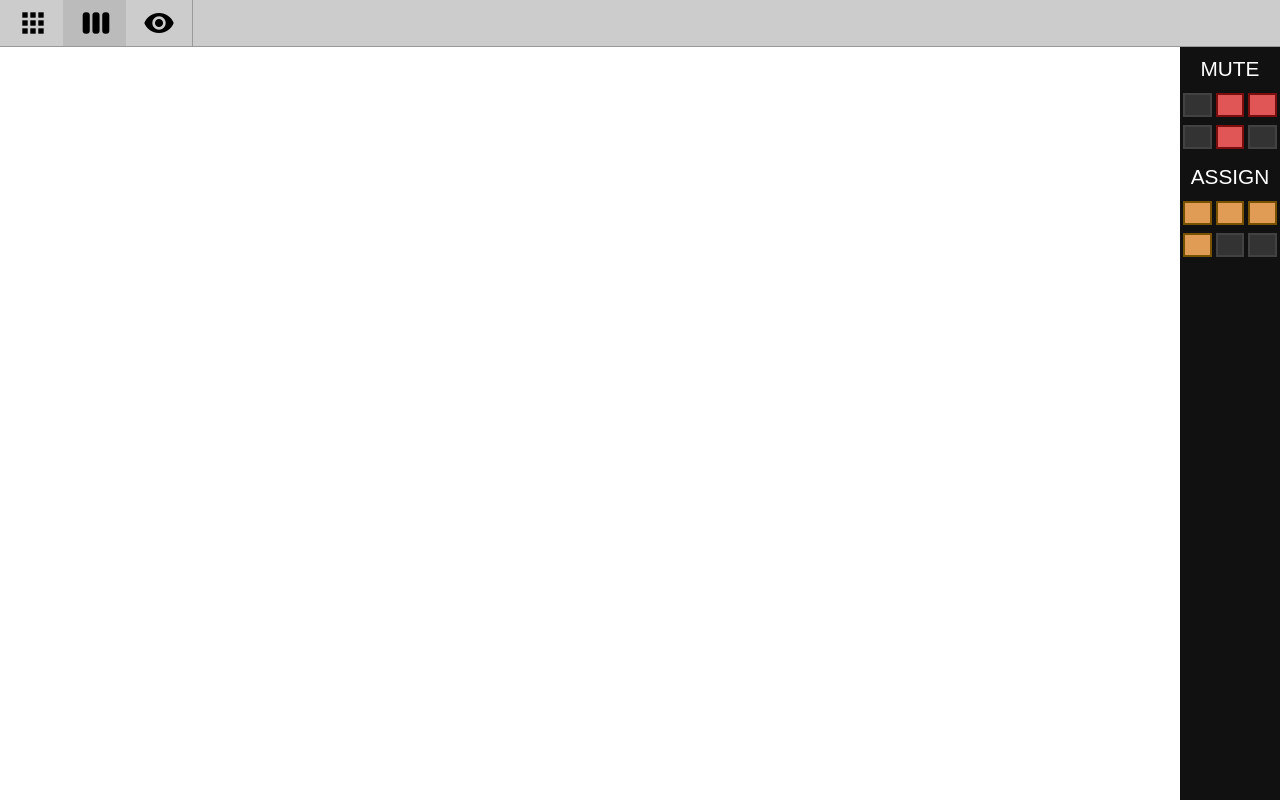
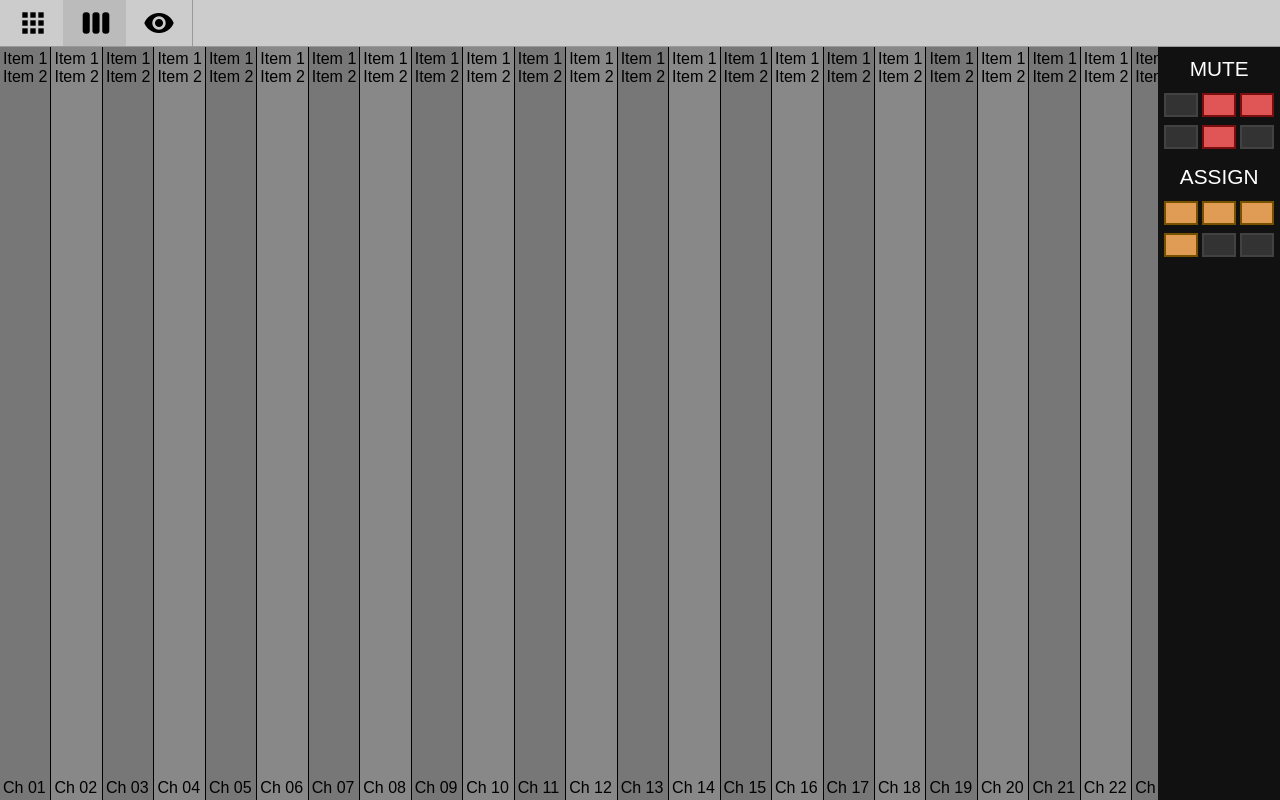
Before and after one commit to maartenverheul/X32-Online, a Vue app: page / in a window 1280 px wide. Built offline with nearby package versions, Linux system fonts and the light colour scheme.

Commit message:
updated components

```diff
--- a/src/App.vue
+++ b/src/App.vue
@@ -1,7 +1,8 @@
 <template>
-  <div id="app" class="noselect" style="height: 100vh;">
-    <TopBar />
-    <router-view/>
+  <!-- <div id="app" class="noselect" style="height: 100vh;"> -->
+  <div id="app" style="height: 100vh;">
+    <TopBar id="topbar"/>
+    <router-view id="content"/>
   </div>
 </template>
 
@@ -21,6 +22,20 @@ html, body{
   margin: 0;
   font-family: Arial, Helvetica, sans-serif;
 }
+#app {
+  width: 100vw;
+  height: 100vh;
+  /* overflow: hidden; */
+  display: flex;
+  flex-direction: column;
+  flex-wrap: nowrap;
+  justify-content: flex-start;
+  align-items: stretch;
+}
+#content {
+  flex-grow: 1;
+  align-self: stretch;
+}
 button{
   cursor: pointer;
 }
--- a/src/components/BankPage.vue
+++ b/src/components/BankPage.vue
@@ -1,28 +1,47 @@
 <template>
-  <div class="bankpage" style="height: calc(100% - 47px)">
-    <SideBar id="sidebar"/>
-  </div>
+    <div id="bankpage">
+      <ChannelStrip v-on:click.native="closeSidebar"/>
+      <SideBar class="sidebar" ref="sidebar"/>
+    </div>
 </template>
 
 <script>
 import SideBar from '@/components/items/SideBar'
+import ChannelStrip from '@/components/items/ChannelStrip'
 export default {
   name: 'BankPage',
   components: {
-    SideBar
+    SideBar,
+    ChannelStrip
   },
   data () {
     return {
-      msg: 'Welcome to Your Vue.js App'
+      sidebar: {}
+    }
+  },
+  methods: {
+    closeSidebar () {
+      this.$refs.sidebar.close();
     }
   }
 }
 </script>
 
 <!-- Add "scoped" attribute to limit CSS to this component only -->
-<style scoped>
-#sidebar{
-  position: fixed;
-  right: 0;
+<style scoped lang="less">
+#content {
+  height: 100%;
+  display: flex;
+  flex-direction: row;
+  flex-wrap: nowrap;
+  justify-content: flex-start;
+  align-items: stretch;
+  align-self: stretch;
 }
+.channelstrip {
+  flex-grow: 1
+}
+// .sidebar{
+
+// }
 </style>
--- a/src/components/ChannelPage.vue
+++ b/src/components/ChannelPage.vue
@@ -1,21 +1,24 @@
 <template>
-  <div class="channelpage">
-    <SideBar id="sidebar"/>
+  <div class="channelpage" style="height: calc(100% - 47px)">
+    <p style="margin: 0;">Lalala</p>
+    <p>Hoi</p>
   </div>
 </template>
 
 <script>
-import SideBar from '@/components/items/SideBar'
+// import SideBar from '@/components/items/SideBar'
 export default {
   name: 'ChannelPage',
-  components: {
-    SideBar
-  },
+  // components: {
+  //   SideBar
+  // },
   data () {
     return {
       msg: 'Welcome to Your Vue.js App'
     }
   }
+  // methods: {
+  // }
 }
 </script>
 
--- a/src/components/Items/Channel.vue
+++ b/src/components/Items/Channel.vue
@@ -1,20 +1,42 @@
 <template>
   <div class="channel">
-     <p style="margin: 0;">I'm a channel</p>
+    <div>Item 1</div>
+    <div style="flex-grow: 1">Item 2</div>
+    <div>Ch {{channelnr}}</div>
   </div>
 </template>
 
 <script>
 export default {
   name: 'Channel',
+  props: {
+    chnr: {
+      type: String,
+      default() {
+        return 0
+      },
+      validator(value){
+        return value.length > 0 && value.length <= 2;
+      }
+    }
+  },
   data () {
     return {
-      msg: 'Welcome to Your Vue.js App'
+      channelnr: this.chnr,
     }
+  },
+  created() {
+    if(this.channelnr.length == 1) this.channelnr = '0' + this.channelnr;
   }
 }
 </script>
 
 <style scoped>
-
+.channel {
+  color: black;
+  display: flex;
+  flex-direction: column;
+  justify-content: center;
+  padding: 3px;
+}
 </style>
--- /dev/null
+++ b/src/components/Items/ChannelStrip.vue
@@ -0,0 +1,87 @@
+<template>
+  <div class="channelstrip" style="color: white;">
+    <Channel class="ch" chnr="1"/>
+    <Channel class="ch" chnr="2"/>
+    <Channel class="ch" chnr="3"/>
+    <Channel class="ch" chnr="4"/>
+    <Channel class="ch" chnr="5"/>
+    <Channel class="ch" chnr="6"/>
+    <Channel class="ch" chnr="7"/>
+    <Channel class="ch" chnr="8"/>
+    <Channel class="ch" chnr="9"/>
+    <Channel class="ch" chnr="10"/>
+    <Channel class="ch" chnr="11"/>
+    <Channel class="ch" chnr="12"/>
+    <Channel class="ch" chnr="13"/>
+    <Channel class="ch" chnr="14"/>
+    <Channel class="ch" chnr="15"/>
+    <Channel class="ch" chnr="16"/>
+		<Channel class="ch" chnr="17"/>
+    <Channel class="ch" chnr="18"/>
+    <Channel class="ch" chnr="19"/>
+    <Channel class="ch" chnr="20"/>
+    <Channel class="ch" chnr="21"/>
+    <Channel class="ch" chnr="22"/>
+    <Channel class="ch" chnr="23"/>
+    <Channel class="ch" chnr="24"/>
+    <Channel class="ch" chnr="25"/>
+    <Channel class="ch" chnr="26"/>
+    <Channel class="ch" chnr="27"/>
+    <Channel class="ch" chnr="28"/>
+    <Channel class="ch" chnr="29"/>
+    <Channel class="ch" chnr="30"/>
+    <Channel class="ch" chnr="31"/>
+    <Channel class="ch" chnr="32"/>
+  </div>
+</template>
+
+<script>
+import Channel from "./Channel";
+export default {
+	name: 'ChannelStrip',
+	components: {
+		Channel
+	},
+  data () {
+    return {
+      expanded: false
+    }
+  }
+}
+</script>
+
+<style lang="less" scoped>
+.channelstrip {
+	display: flex;
+	flex-direction: row;
+	justify-content: flex-start;
+	background-color: #333;
+	overflow-x: scroll;
+}
+.ch {
+	flex-shrink: 0;
+	border-right: 1px solid black;
+}
+.ch:nth-child(odd){ background-color: #777; }
+.ch:nth-child(even){ background-color: #888; }
+
+/* width */
+.channelstrip::-webkit-scrollbar {
+	height: 10px;
+}
+
+/* Track */
+.channelstrip::-webkit-scrollbar-track {
+  background: #555;
+}
+
+/* Handle */
+.channelstrip::-webkit-scrollbar-thumb {
+  background: #333;
+}
+
+/* Handle on hover */
+.channelstrip::-webkit-scrollbar-thumb:hover {
+  background: #333;
+}
+</style>
--- a/src/components/Items/Sidebar.vue
+++ b/src/components/Items/Sidebar.vue
@@ -1,6 +1,6 @@
 <template>
-  <div class="sidebar">
-    <div class="mutes component" style="margin-top: 10px;">
+  <div :class="{'expanded': expanded}">
+    <div class="mutes component" style="margin-top: 10px;" v-on:click="open">
       <span class="h1">MUTE</span>
       <div class="btn-group">
         <div class="btn"></div>
@@ -30,7 +30,15 @@ export default {
   name: 'SideBar',
   data () {
     return {
-      msg: 'Welcome to Your Vue.js App'
+      expanded: false
+    }
+  },
+  methods: {
+    open () {
+      this.expanded = true
+    },
+    close () {
+      this.expanded = false
     }
   }
 }
@@ -40,8 +48,12 @@ export default {
 .sidebar {
   padding: 0;
   background-color: #111;
-  width: 100px;
+  width: 173px;
   height: 100%;
+  transition: width 0.1s ease-out;
+}
+.sidebar.expanded {
+  width: 800px;
 }
 .sidebar .component{
   text-align: center;
```
